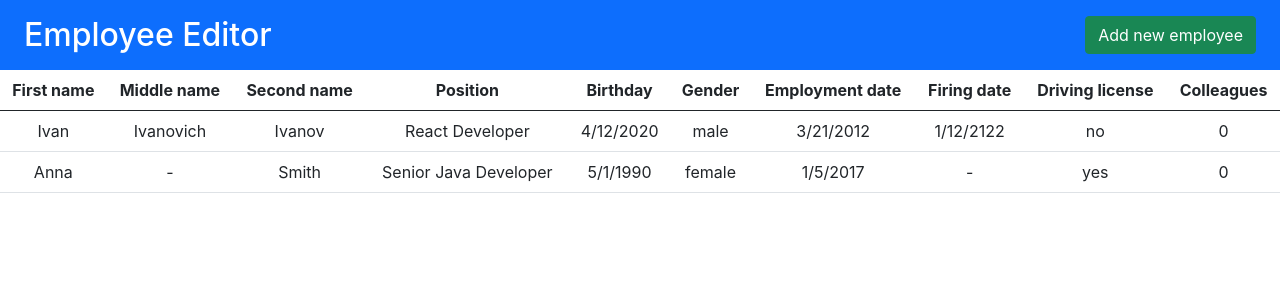
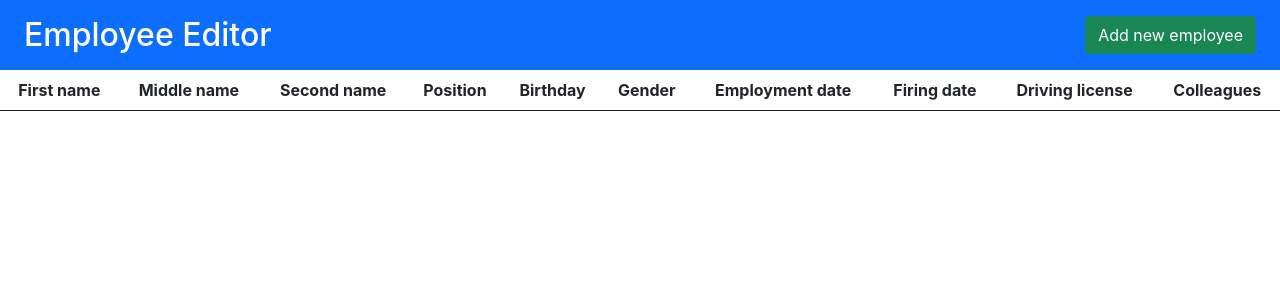
Before and after one commit to iskorotkov/employee-editor, a React (Create React App) app: page / in a window 1280 px wide. Shown: the top 300 px of the page. Built offline with nearby package versions, Linux system fonts and the light colour scheme.

Commit message:
feat: read data from local storage

```diff
--- a/src/App.tsx
+++ b/src/App.tsx
@@ -1,47 +1,19 @@
 import React, { useState } from 'react'
 import './App.css'
 import { EmployeeList } from './components/EmployeeList'
-import { Employee, EmployeeRepo, Gender } from './data/employee'
+import { EmployeeRepo } from './data/employee'
 import Button from 'react-bootstrap/Button'
 import { EmployeeForm } from './components/EmployeeForm'
 import { LocalEmployeeRepo } from './localStorage/localEmployeeRepo'
 
 function App () {
-  const employees: Employee[] = [
-    {
-      id: 1,
-      firstName: 'Ivan',
-      secondName: 'Ivanov',
-      middleName: 'Ivanovich',
-      birthday: new Date(2020, 3, 12),
-      gender: Gender.male,
-      position: 'React Developer',
-      employmentDate: new Date(2012, 2, 21),
-      firingDate: new Date(2121, 12, 12),
-      hasDrivingLicense: false,
-      colleagues: []
-    },
-    {
-      id: 2,
-      firstName: 'Anna',
-      secondName: 'Smith',
-      middleName: null,
-      birthday: new Date(1990, 3, 31),
-      gender: Gender.female,
-      position: 'Senior Java Developer',
-      employmentDate: new Date(2016, 12, 5),
-      firingDate: null,
-      hasDrivingLicense: true,
-      colleagues: []
-    }
-  ]
+  const repo: EmployeeRepo = new LocalEmployeeRepo()
+  const employees = repo.list()
 
   const [show, setShow] = useState(false)
 
   const handleShow = () => setShow(true)
   const handleClose = () => setShow(false)
-
-  const repo: EmployeeRepo = new LocalEmployeeRepo()
 
   return (
     <div className="App">
--- a/src/components/EmployeeList.tsx
+++ b/src/components/EmployeeList.tsx
@@ -26,7 +26,7 @@ export function EmployeeList (props: {
         return (
           <tr key={e.id}>
             <td>{e.firstName}</td>
-            <td>{e.middleName ?? '-'}</td>
+            <td>{e.middleName !== '' ? e.middleName : '-'}</td>
             <td>{e.secondName}</td>
             <td>{e.position}</td>
             <td>{e.birthday.toLocaleDateString()}</td>
@@ -34,7 +34,7 @@ export function EmployeeList (props: {
             <td>{e.employmentDate.toLocaleDateString()}</td>
             <td>{e.firingDate?.toLocaleDateString() ?? '-'}</td>
             <td>{e.hasDrivingLicense ? 'yes' : 'no'}</td>
-            <td>{e.colleagues.length}</td>
+            <td>{e.colleagues.length} persons</td>
           </tr>
         )
       })}
--- a/src/localStorage/localEmployeeRepo.ts
+++ b/src/localStorage/localEmployeeRepo.ts
@@ -1,26 +1,59 @@
-import { Employee, EmployeeRepo } from '../data/employee'
+import { Employee, EmployeeRepo, Gender } from '../data/employee'
 
-export const key = 'currentKey'
+export const localStorageKey = 'currentKey'
 
 export class LocalEmployeeRepo implements EmployeeRepo {
-  private static nextID () {
-    const lastID = localStorage.getItem(key)
-    const newId = lastID ? parseInt(lastID) + 1 : 0
-    localStorage.setItem(key, newId.toString())
+  private static lastID () {
+    const lastID = localStorage.getItem(localStorageKey)
+    return lastID ? parseInt(lastID) : 0
+  }
+
+  private static incrementID () {
+    const newId = this.lastID() + 1
+    localStorage.setItem(localStorageKey, newId.toString())
     return newId
   }
 
+  private static toEmployee (data: any): Employee {
+    return {
+      id: data.id,
+      firstName: data.firstName,
+      middleName: data.middleName,
+      secondName: data.secondName,
+      birthday: new Date(data.birthday),
+      gender: (Gender as any)[data.gender],
+      hasDrivingLicense: data.hasDrivingLicense,
+      position: data.position,
+      employmentDate: new Date(data.employmentDate),
+      firingDate: data.firingDate ? new Date(data.firingDate) : null,
+      colleagues: []
+    }
+  }
+
   add (e: Employee): void {
-    e.id = LocalEmployeeRepo.nextID()
+    e.id = LocalEmployeeRepo.incrementID()
     localStorage.setItem(e.id.toString(), JSON.stringify(e))
   }
 
   list (): Employee[] {
     const employees = []
-    for (let i = 0; i < localStorage.length; i++) {
-      const key = localStorage.key(i)!
-      const data = localStorage.getItem(key)!
-      const employee = JSON.parse(data) as Employee
+    const lastID = LocalEmployeeRepo.lastID()
+
+    for (let i = 0; i <= lastID; i++) {
+      const key = localStorage.key(i)
+      if (!key) {
+        console.log(`Couldn't read key ${i}`)
+        break
+      }
+
+      const json = localStorage.getItem(key)
+      if (!json) {
+        console.log(`Couldn't read data with key ${i}`)
+        break
+      }
+
+      const data = JSON.parse(json)
+      const employee = LocalEmployeeRepo.toEmployee(data)
       employees.push(employee)
     }
 
```
